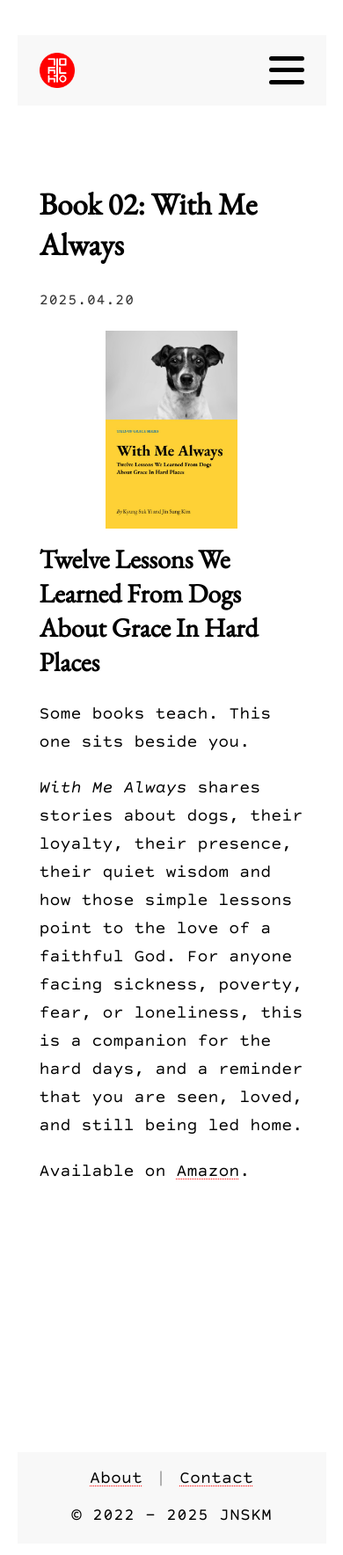
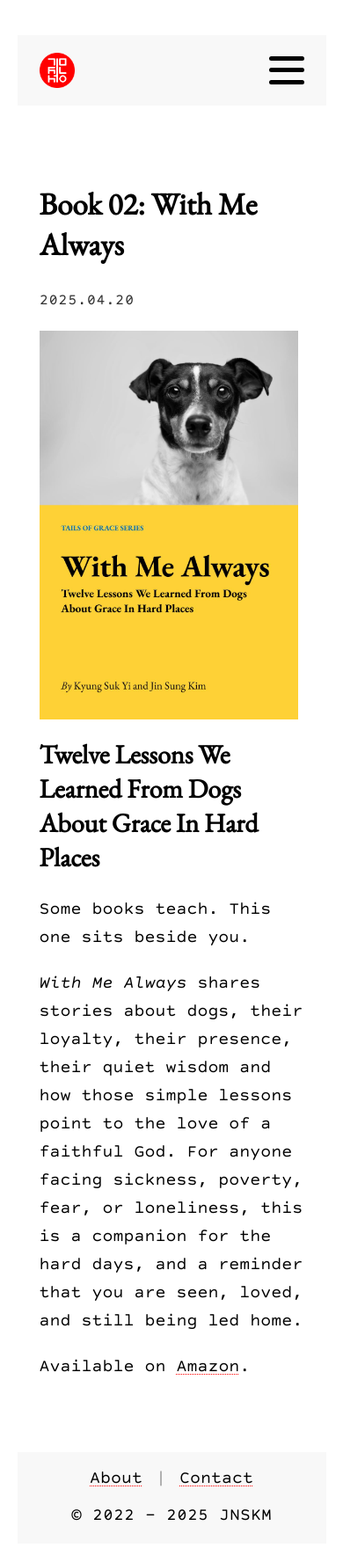
Before and after one commit to jnskm/jnskm.github.io, a Jekyll site: the page built from _books/tails-of-grace/02-with-me-always.md, in a window 390 px wide. Shown: the top 1768 px of the page at 88% size. Built offline with Jekyll 4.4.1, drawn with Linux system fonts in a browser that asks for light colours.

Commit message:
Update custom.css

```diff
--- a/assets/css/custom.css
+++ b/assets/css/custom.css
@@ -720,12 +720,21 @@ pre.lyrics-content {
   }
 }
 
+@media screen and (max-width: 768px) {
+  .book-cover {
+    width: 90%;                   /* Large size on mobile - fits most of the width */
+    max-width: 400px;             /* Cap at 400px for very wide mobile screens */
+    float: none;                  /* Remove floating */
+    display: block;
+    margin: 0 0 20px 0;           /* Left-align the image with bottom margin */
+  }
+}
+
 @media screen and (max-width: 600px) {
   .book-cover {
-    width: 200px;                 /* Smaller size on mobile (maintains 2:3 ratio) */
-    float: none;                  /* Remove floating */
-    display: block;
-    margin: 0 auto 15px auto;     /* Center the image */
+    width: 95%;                    /* Even larger on smaller mobile devices */
+    max-width: 350px;             /* Slightly smaller cap for smaller screens */
+    margin: 0 0 20px 0;           /* Left-align the image */
   }
 
   .album-cover {
@@ -738,7 +747,9 @@ pre.lyrics-content {
 /* Extra small mobile devices */
 @media screen and (max-width: 400px) {
   .book-cover {
-    width: 150px;                 /* Even smaller for very old/small devices */
+    width: 98%;                    /* Nearly full width on very small devices */
+    max-width: none;              /* Remove max-width constraint */
+    margin: 0 0 20px 0;           /* Left-align the image */
   }
 
   .album-cover {
```
